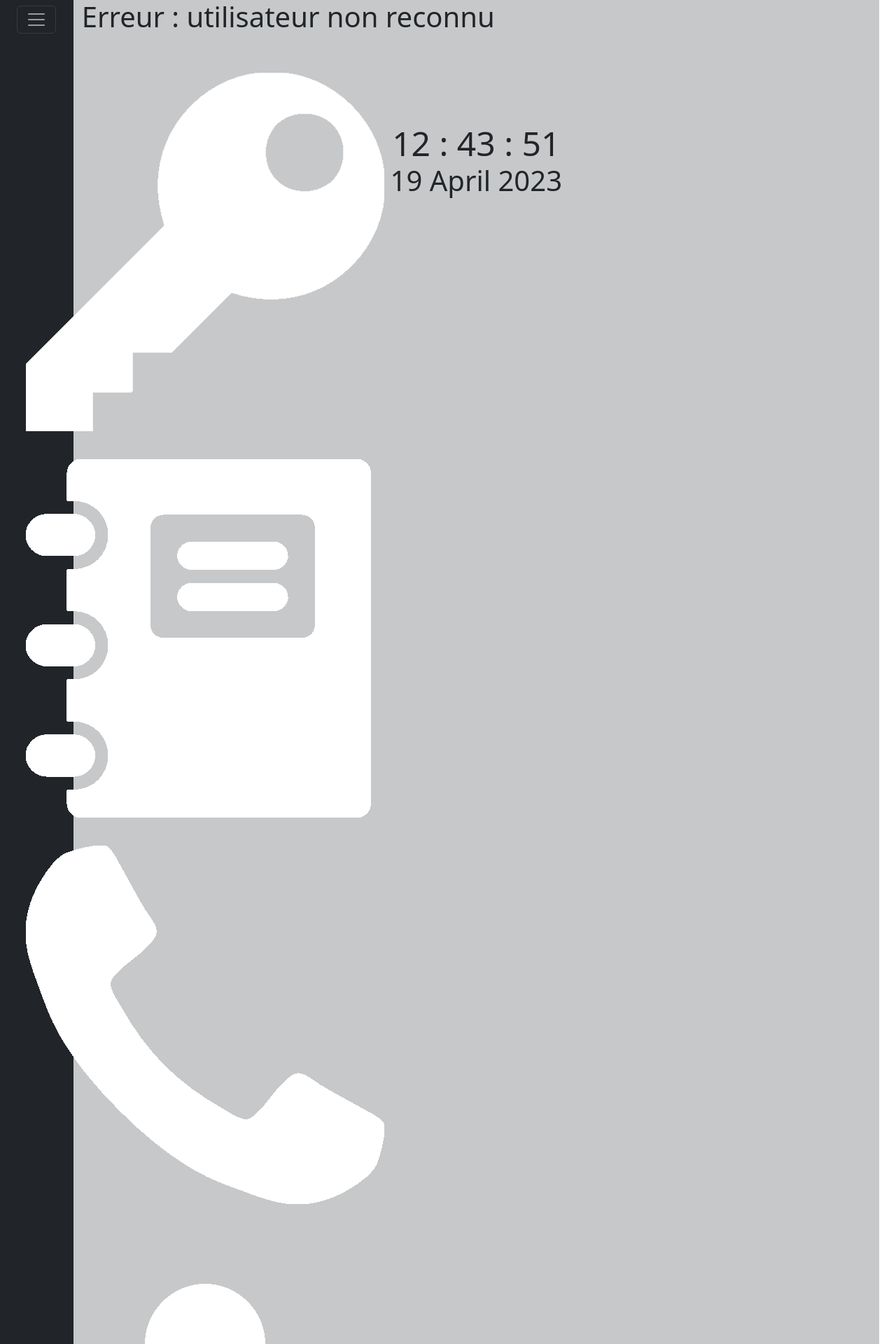
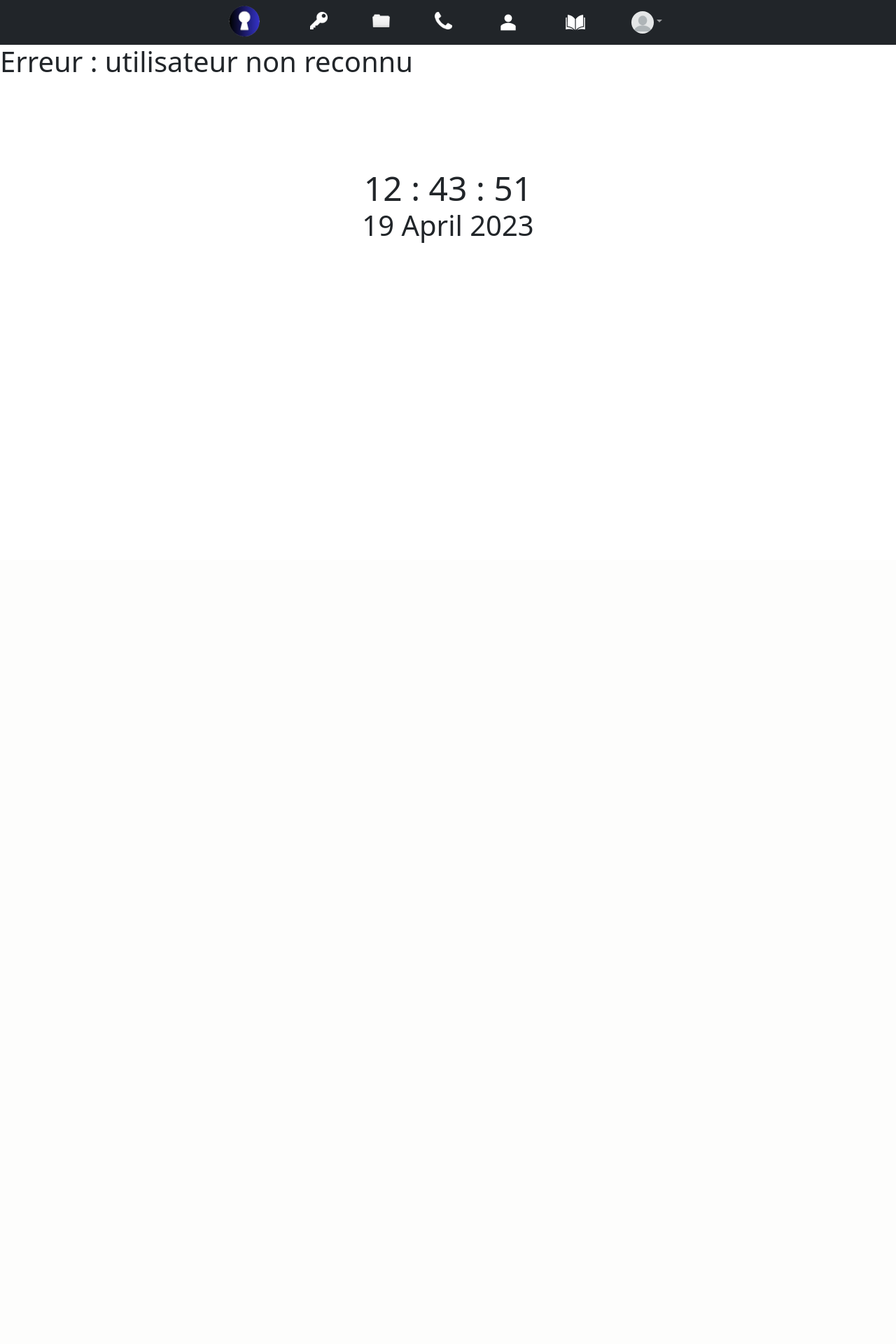
Before and after one commit to Onibagg/SAE22-Groupe7, a PHP site: page /Accueil-Intranet.php in a window 1280 px wide. Shown: the top 1920 px of the page at 70% size. After the commit the page ends 347 px from the top, so only its background shows below. Run offline with PHP 8.4, Linux system fonts and the light colour scheme.

Commit message:
New Intranet Layout
+ horizontal navbar
+ monprofil page
+ logo
.....

```diff
--- a/Accueil-Intranet.php
+++ b/Accueil-Intranet.php
@@ -64,8 +64,4 @@
         echo $jour . ' ' . $mois . ' ' .  $annee;
         ?>
     </div>
-
 </body>
-
-</div>
-</div>
--- a/Portail-de-connexion.php
+++ b/Portail-de-connexion.php
@@ -78,5 +78,3 @@
 </div>
 <br>
 <br>
-</div>
-</div>
--- a/Style/intranet-navbar.css
+++ b/Style/intranet-navbar.css
@@ -1,4 +1,4 @@
 .image-navbar {
-    height: 25%;
+    height: 25px;
 
 }
--- a/annuaire.php
+++ b/annuaire.php
@@ -3,6 +3,4 @@
 setup();
 intranet_navbar();
 ?>
-<h1>Bienvenue dans l'Annuaire</h1>
-</div>
-</div>
+<p class="display-4 text-center">Annuaire</p>
--- a/fonctions.php
+++ b/fonctions.php
@@ -15,8 +15,8 @@
         <script src="https://cdn.jsdelivr.net/npm/bootstrap@5.2.3/dist/js/bootstrap.bundle.min.js"></script>
         <link href="Style\style.css" type="text/css" rel="stylesheet">
         <link href="Style\intranet-navbar.css" type="text/css" rel="stylesheet">
-        <link rel="icon" type="image/x-icon" href="Images\#">
-        <title>#</title>
+        <link rel="icon" type="image/x-icon" href="Images\PrivateVPN_logo.png">
+        <title>Private VPN | Le meilleur des VPN</title>
     </head>
 
     <body>
@@ -26,15 +26,15 @@
 function page_header()
 {
     ?>
-        <div class="mt-0 p-4 bg-primary">
+        <div class="mt-0 p-4 bg-primary bg-opacity-50">
             <div class="row">
                 <div class="col-sm-4">
-                    <h1>Nom de l'entreprise</h1>
+                    <img src="Images\PrivateVPN_text.png" height="50px">
                 </div>
                 <div class="col-sm-4">
                 </div>
                 <div class="col-sm-4 text-center">
-                    <button type="button" class="btn btn-outline-dark" data-bs-toggle="modal" data-bs-target="#myModal">
+                    <button type="button" class="btn btn-outline-dark mt-1" data-bs-toggle="modal" data-bs-target="#myModal">
                         Connexion
                     </button>
                     <div class="modal fade" id="myModal">
@@ -89,57 +89,50 @@
 function intranet_navbar()
 {
     ?>
-        <div class="row container-fluid" style="min-height: 100vh">
-            <div class="col-sm-1 bg-dark text-center">
-                <nav class="navbar bg-dark navbar-dark sticky-top">
-                    <div class="container-fluid">
-                        <button class="navbar-toggler" type="button" data-bs-toggle="collapse" data-bs-target="#collapsibleNavbar">
-                            <span class="navbar-toggler-icon"></span>
-                        </button>
-                        <div class="collapse navbar-collapse show" id="collapsibleNavbar">
+        <nav class="navbar navbar-expand-sm bg-dark navbar-dark sticky-top justify-content-center">
             <ul class="navbar-nav">
-                                <br>
-                                <br>
-                                <li class="nav-item">
-                                    <a class="nav-link" href="Portail-de-connexion.php"><img src="Images\Icons\key.png" draggable="false" class="image-navbar"></a>
+                <li class="nav-item me-4 ms-4">
+                    <a class="navbar-brand" href="Accueil-Intranet.php">
+                        <img src="Images\PrivateVPN_logo.png" alt="Avatar Logo" style="width:45px;" class="rounded-pill">
+                    </a>
                 </li>
-                                <br>
-                                <li class="nav-item">
-                                    <a class="nav-link" href="gest-fichiers.php"><img src="Images\Icons\folder.png" draggable="false" class="image-navbar"></a>
+                <li class="nav-item me-4 ms-4">
+                    <a class="nav-link" href="Portail-de-connexion.php"><img src="..\Images\Icons\key.png" draggable="false" height="25px"></a>
                 </li>
-                                <br>
-                                <li class="nav-item">
-                                    <a class="nav-link" href="annuaire.php"><img src="Images\Icons\phone.png" draggable="false" class="image-navbar"></a>
+                <li class="nav-item me-4 ms-4">
+                    <a class="nav-link" href="gest-fichiers.php"><img src="Images\Icons\folder.png" draggable="false" height="25px"></a>
                 </li>
-                                <br>
-                                <li class="nav-item">
-                                    <a class="nav-link" href="gest-partenaires.php"><img src="Images\Icons\person.png" draggable="false" class="image-navbar"></a>
+
+                <li class="nav-item me-4 ms-4">
+                    <a class="nav-link" href="annuaire.php"><img src="..\Images\Icons\phone.png" draggable="false" height="25px"></a>
                 </li>
-                                <br>
-                                <li class="nav-item">
-                                    <a class="nav-link" href="wiki.php"><img src="Images\Icons\book.png" draggable="false" class="image-navbar"></a>
+
+                <li class="nav-item me-4 ms-4">
+                    <a class="nav-link" href="gest-partenaires.php"><img src="..\Images\Icons\person.png" draggable="false" height="32px"></a>
                 </li>
-                                <br>
-                                <br>
-                                <br>
-                                <br>
-                                <br>
-                                <br>
+
+                <li class="nav-item me-4 ms-4">
+                    <a class="nav-link" href="wiki.php"><img src="..\Images\Icons\book.png" draggable="false" height="32px"></a>
+                </li>
+                <li class="nav-item dropdown me-4 ms-4">
+                    <a class="nav-link dropdown-toggle" href="monprofil.php" role="button" data-bs-toggle="dropdown"><img src="..\Images\Employés\blank-profile-picture.jpg" alt="Avatar Logo" style="width:32px;" class="rounded-pill"></a>
+                    <ul class="dropdown-menu">
+                        <li><a class="dropdown-item" href="monprofil.php">Mon Profil</a></li>
+                        <li>
                             <form id="deconnexion" method="POST">
-                                    <button type="submit" class="btn btn-outline-dark"><img src="Images\Icons\log_out.png" class="image-navbar"></button>
+                                <button type="submit" class="btn ms-1"><img src="Images\Icons\log_out.png" class="image-navbar"></button>
                             </form>
+                        </li>
+                    </ul>
+                </li>
+            </ul>
+        </nav>
         <?php
         if ($_SERVER['REQUEST_METHOD'] === 'POST') {
             deconnexion();
         } else {
         }
         ?>
-                            </ul>
-                        </div>
-                    </div>
-                </nav>
-            </div>
-            <div class="col-sm-11 bg-dark bg-opacity-25">
     <?php
 }
 
--- a/gest-partenaires.php
+++ b/gest-partenaires.php
@@ -3,6 +3,4 @@
 setup();
 intranet_navbar();
 ?>
-<h1>Bienvenue dans la Gestion des partenaires</h1>
-</div>
-</div>
+<p class="display-4 text-center">Gestion des partenaires</p>
--- /dev/null
+++ b/monprofil.php
@@ -0,0 +1,6 @@
+<?php
+include("fonctions.php");
+setup();
+intranet_navbar();
+?>
+<p class="display-4 text-center">Personnaliser mon Profil :</p>
--- a/wiki.php
+++ b/wiki.php
@@ -3,6 +3,4 @@
 setup();
 intranet_navbar();
 ?>
-<h1>Bienvenue dans le Wiki</h1>
-</div>
-</div>
+<p class="display-4 text-center">Wiki</p>
```
Also changed, not shown: Images/Employés/blank-profile-picture.jpg (added), Images/Icons/folder.png, Images/PrivateVPN_complete.png (added), Images/PrivateVPN_logo.png (added), Images/PrivateVPN_text.png (added), 1 other file. Lines whose indentation alone changed are shown as unchanged.
